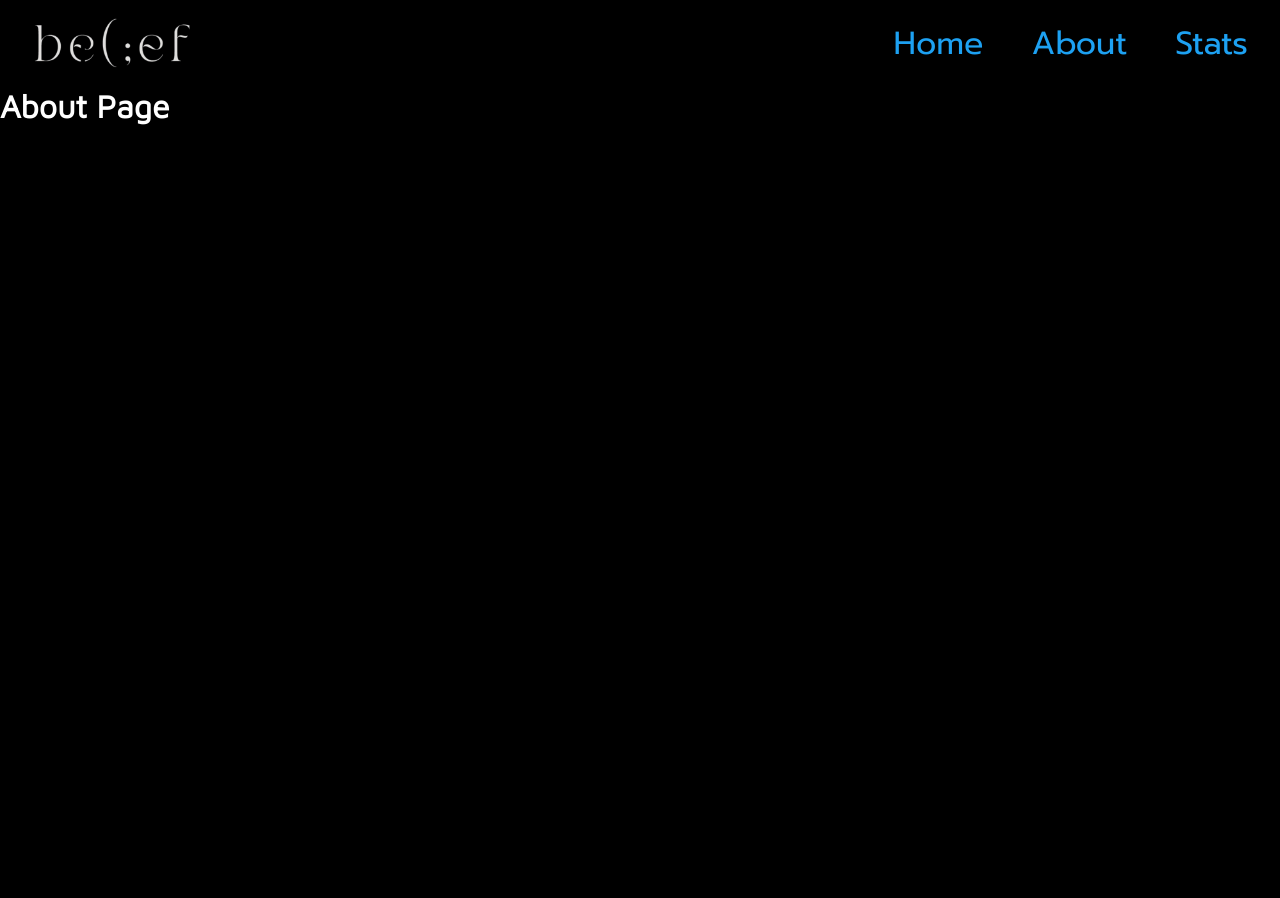
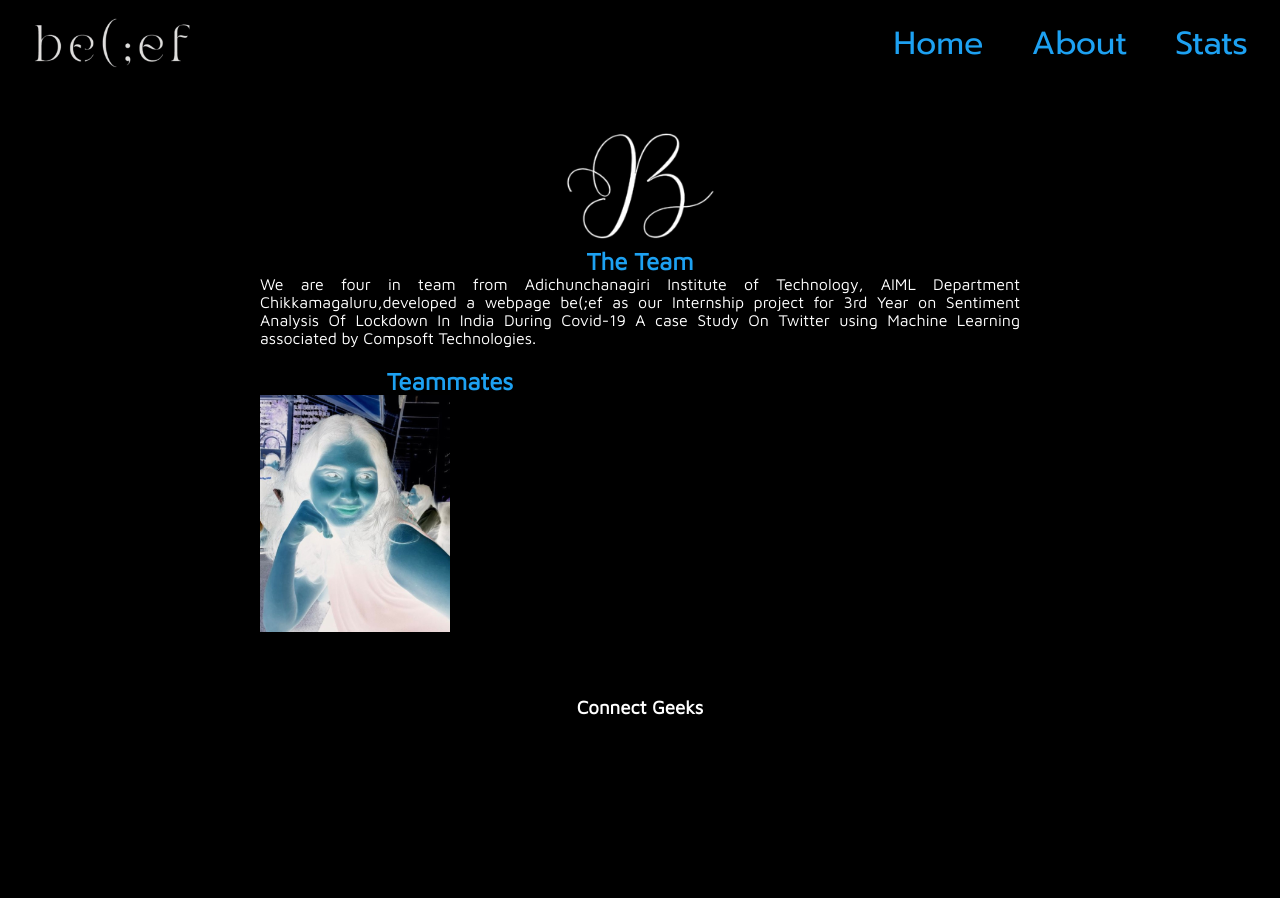
Before and after one commit to soorya-u/Belief, a Flask app: page /about in a window 1280 px wide. Before the commit the page ends 125 px from the top, so only its background shows below. Run offline with Flask 3, Linux system fonts and the light colour scheme.

Commit message:
Added About

```diff
--- /dev/null
+++ b/static/styles/about.css
@@ -0,0 +1,91 @@
+main{
+    display: flex;
+    flex-direction: column;
+    justify-content: center;
+    align-items: center;
+    gap: 1.5rem;
+}
+main::before,main::after{
+    content:"";
+}
+body {
+    font-family: 'Arial', sans-serif;
+    margin: 0;
+    padding: 0;
+    box-sizing: border-box;
+    background-color: #000;
+}
+.content {
+    max-width: 800px;
+    margin: 20px auto;
+    padding: 0 20px;
+}
+.social{
+    text-align: center;
+}
+img{
+    width: 150px;
+    filter: invert(100%);
+   height: auto;
+}
+article {
+    margin-bottom: 20px;
+    color: #fff;
+    text-align: justify;
+}
+
+.container {
+    position: relative;
+    width: 50%;
+  }
+
+  .image {
+    display: block;
+    width: 50%;
+    height: auto;
+  }
+
+  .overlay {
+    position: absolute;
+    top: 100%;
+    bottom: 100%;
+    left: 100%;
+    right: 100%;
+    height: 100%;
+    width: 100%;
+    opacity: 0;
+    transition: .5s ease;
+    background-color: #1da1f2;
+  }
+
+  .container:hover .overlay {
+    opacity: 1;
+  }
+
+  .text {
+    color: white;
+    font-size: 20px;
+    position: absolute;
+    top: 50%;
+    left: 50%;
+    -webkit-transform: translate(-50%, -50%);
+    -ms-transform: translate(-50%, -50%);
+    transform: translate(-50%, -50%);
+    text-align: center;
+  }
+
+h2 {
+    color:  #1da1f2;
+    text-align: center;
+}
+
+
+
+footer {
+    background-color: #000;
+     color: #1da1f2;
+    text-align: center;
+    width: 100%;
+    bottom: 0%;
+    text-align: center;
+}
--- a/templates/about.html
+++ b/templates/about.html
@@ -1,5 +1,42 @@
 {% extends 'base.html' %}
+{% block aboutStyles %}
+<link rel="stylesheet" href="../static/styles/about.css" />
+{% endblock aboutStyles %}
+
 <!--  -->
 {% block about %}
-<h1>About Page</h1>
+<main>
+    <section class="content">
+            <div class="social">
+                <div>
+                    <img src="../static/img/logo_b.png" alt="logo">
+                </div>
+            </div>
+
+        <article>
+            <h2>The Team</h2>
+            <p>We are four in team from Adichunchanagiri Institute of Technology, AIML Department
+              Chikkamagaluru,developed a webpage be(;ef as our Internship project for 3rd Year on Sentiment Analysis Of Lockdown In India During Covid-19
+             A case Study On Twitter using Machine Learning associated by Compsoft Technologies.</p>
+        </article>
+        <article>
+             <div class="container">
+                    <h2>Teammates</h2>
+                    <img src="../static/img/devs/Saanvi MJ.jpeg" alt="Avatar" class="image">
+                    <div class="overlay">
+                      <div class="text">
+                       <p>Saanvi MJ
+                         AIML Dept
+                         4AI21AI044</p>
+                    </div>
+                    </div>
+            </div>
+        </article>
+
+    </section>
+    <footer>
+        <h3>Connect Geeks</h3>
+    </footer>
+
+</main>
 {% endblock about %}
```
Also changed, not shown: static/img/devs/Saanvi MJ.jpeg (added).
